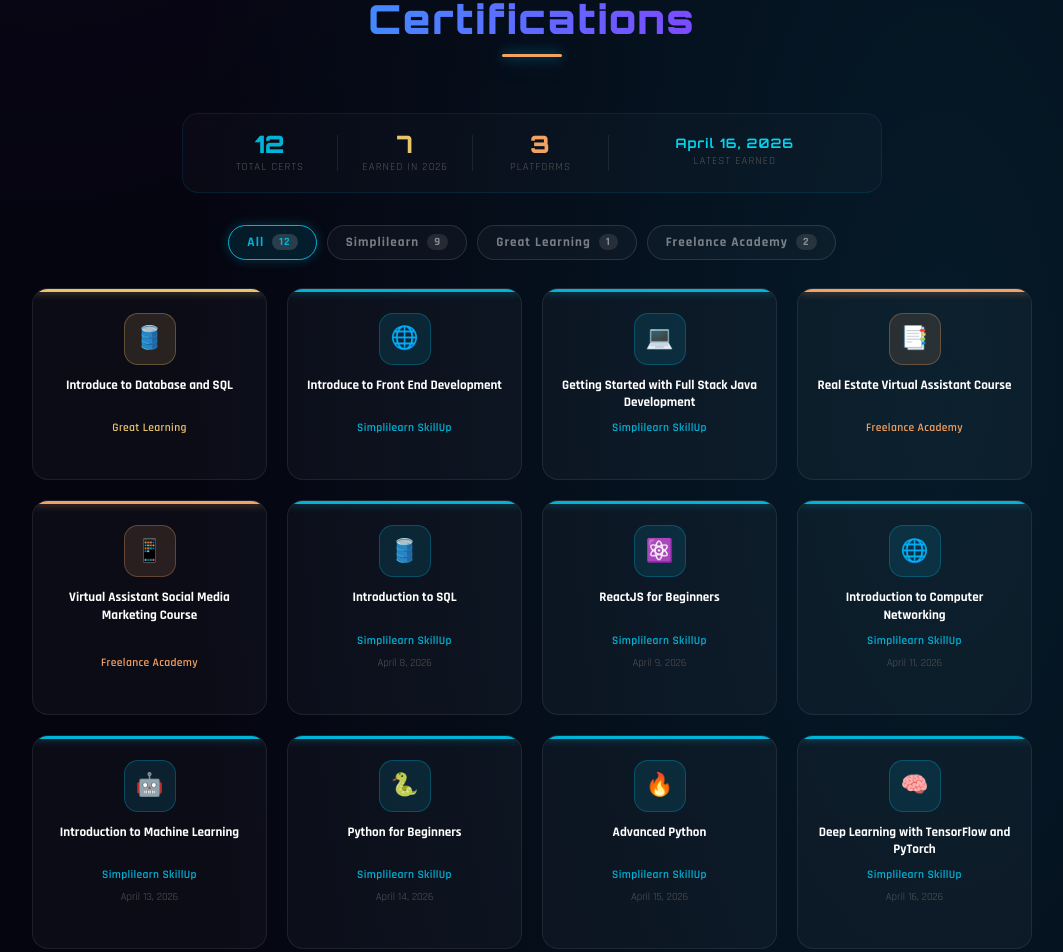
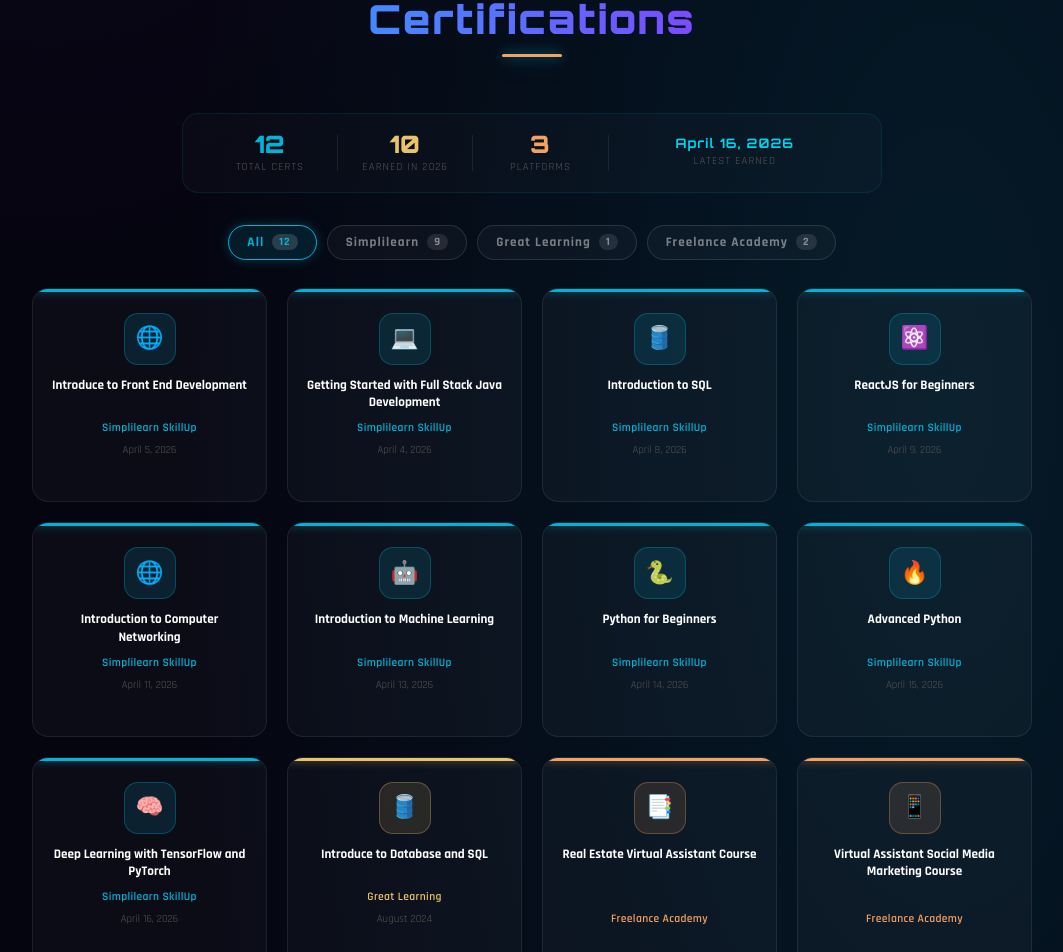
Before and after one commit to kacrown02/my-portfolio, a React (Create React App) app: page / in a window 1280 px wide. Shown: the part 2260-3212 px from the top of the page, without its empty margins (144-1207 px from the left). Built offline with nearby package versions, Linux system fonts and the light colour scheme.

Commit message:
Update portfolio

```diff
--- a/src/pages/Home.js
+++ b/src/pages/Home.js
@@ -42,11 +42,9 @@
 ];
 
 const certifications = [
-  { name: "Introduce to Database and SQL", issuer: "Great Learning", platform: "Great Learning", date: null, icon: "🛢️", image: cert6 },
-  { name: "Introduce to Front End Development", issuer: "Simplilearn SkillUp", platform: "Simplilearn", date: null, icon: "🌐", image: cert4 },
-  { name: "Getting Started with Full Stack Java Development", issuer: "Simplilearn SkillUp", platform: "Simplilearn", date: null, icon: "💻", image: cert5 },
-  { name: "Real Estate Virtual Assistant Course", issuer: "Freelance Academy", platform: "Freelance Academy", date: null, icon: "📑", image: cert2 },
-  { name: "Virtual Assistant Social Media Marketing Course", issuer: "Freelance Academy", platform: "Freelance Academy", date: null, icon: "📱", image: cert3 },
+
+  { name: "Introduce to Front End Development", issuer: "Simplilearn SkillUp", platform: "Simplilearn", date: "April 5, 2026", icon: "🌐", image: cert4 },
+  { name: "Getting Started with Full Stack Java Development", issuer: "Simplilearn SkillUp", platform: "Simplilearn", date: "April 4, 2026", icon: "💻", image: cert5 },
   { name: "Introduction to SQL", issuer: "Simplilearn SkillUp", platform: "Simplilearn", date: "April 8, 2026", icon: "🛢️", image: cert7 },
   { name: "ReactJS for Beginners", issuer: "Simplilearn SkillUp", platform: "Simplilearn", date: "April 9, 2026", icon: "⚛️", image: cert8 },
   { name: "Introduction to Computer Networking", issuer: "Simplilearn SkillUp", platform: "Simplilearn", date: "April 11, 2026", icon: "🌐", image: cert9 },
@@ -54,6 +52,9 @@
   { name: "Python for Beginners", issuer: "Simplilearn SkillUp", platform: "Simplilearn", date: "April 14, 2026", icon: "🐍", image: cert11 },
   { name: "Advanced Python", issuer: "Simplilearn SkillUp", platform: "Simplilearn", date: "April 15, 2026", icon: "🔥", image: cert12 },
   { name: "Deep Learning with TensorFlow and PyTorch", issuer: "Simplilearn SkillUp", platform: "Simplilearn", date: "April 16, 2026", icon: "🧠", image: cert13 },
+   { name: "Introduce to Database and SQL", issuer: "Great Learning", platform: "Great Learning", date: "August 2024", icon: "🛢️", image: cert6 },
+  { name: "Real Estate Virtual Assistant Course", issuer: "Freelance Academy", platform: "Freelance Academy", date: null, icon: "📑", image: cert2 },
+  { name: "Virtual Assistant Social Media Marketing Course", issuer: "Freelance Academy", platform: "Freelance Academy", date: null, icon: "📱", image: cert3 },
 ];
 
 const platforms = ["All", "Simplilearn", "Great Learning", "Freelance Academy"];
```
